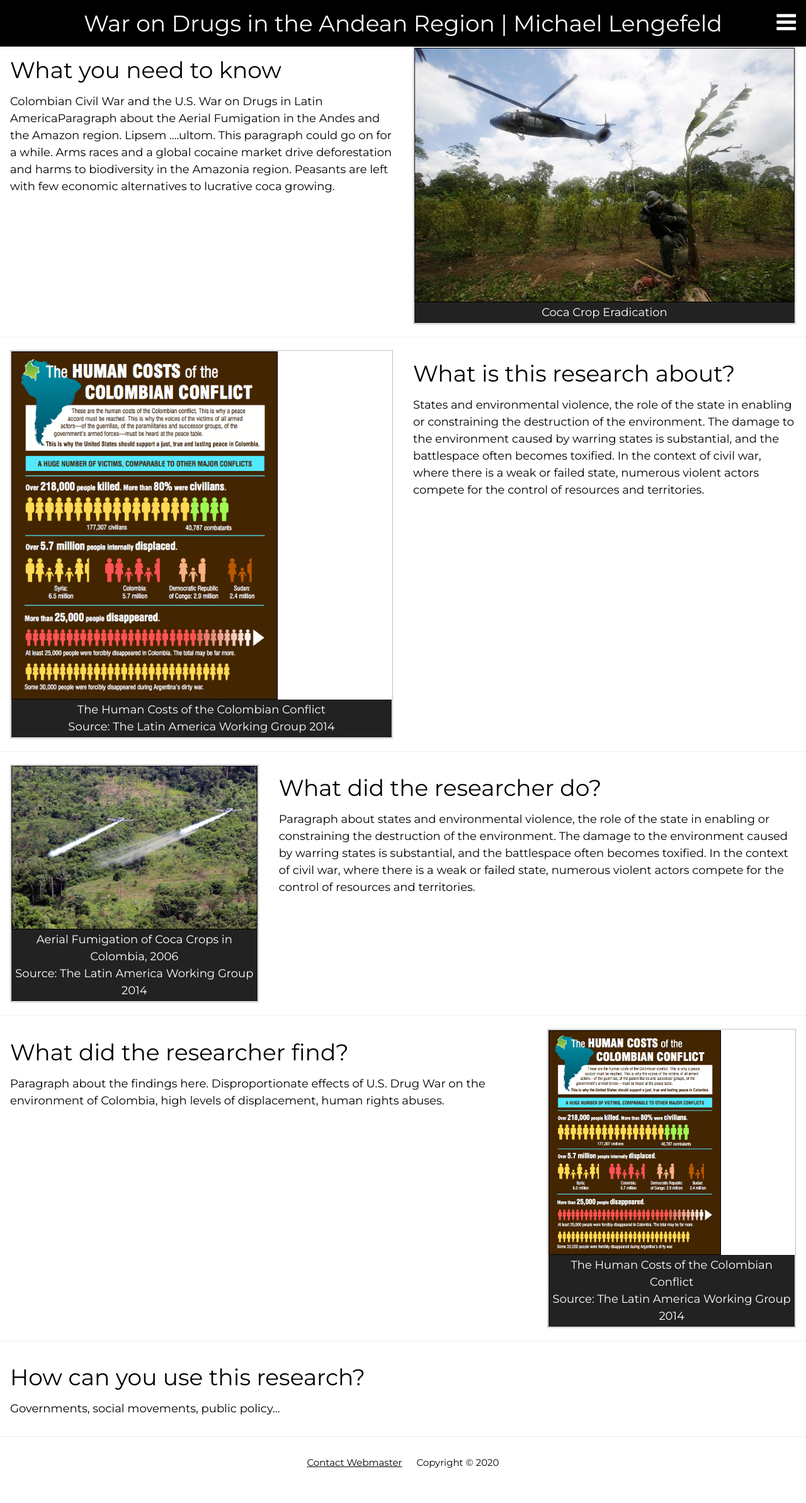
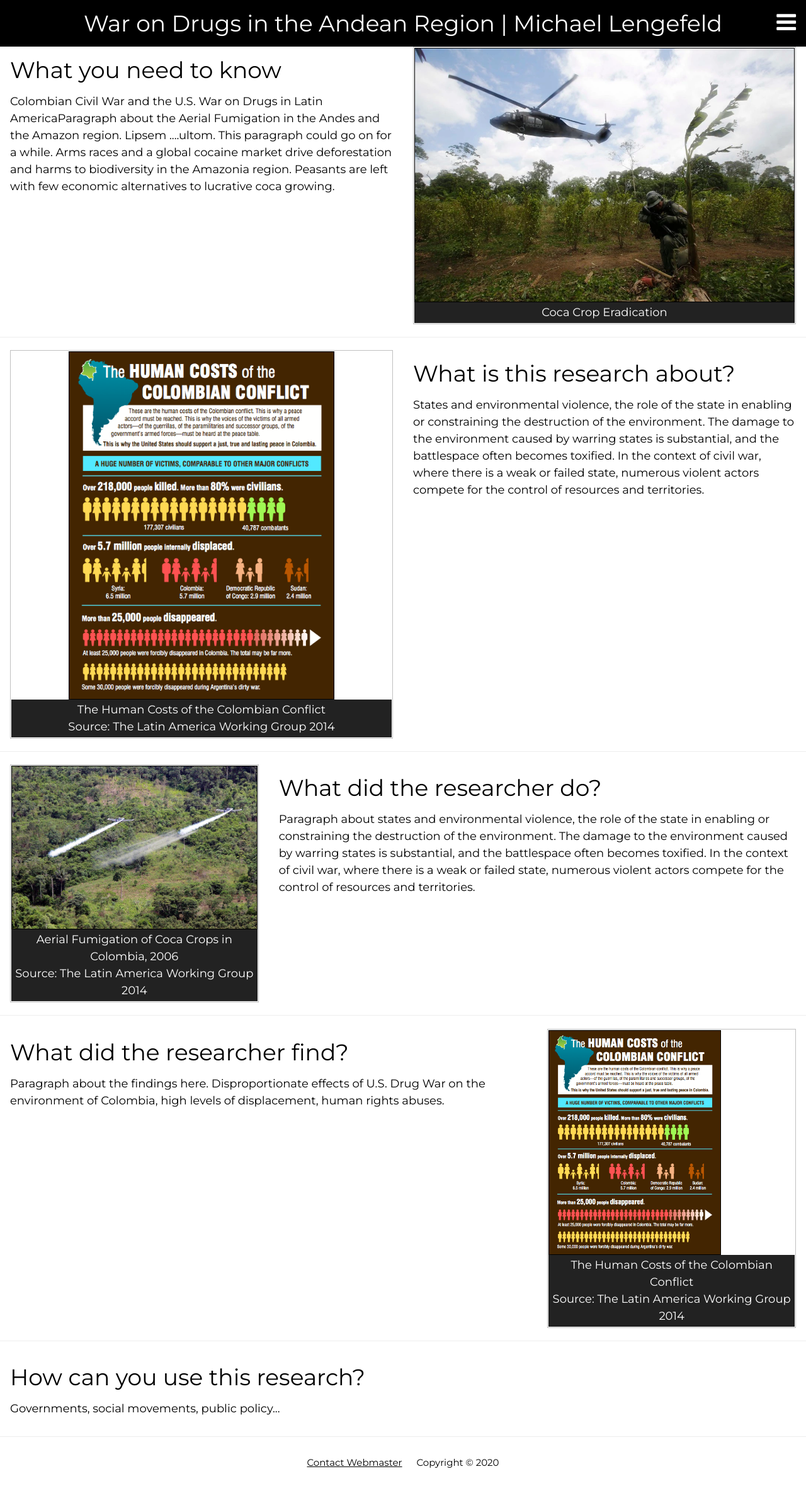
Before and after one commit to resilience1/resilience1.github.io, a Jekyll site: the page built from research/colombia.html, in a window 1280 px wide. Shown: the whole page at 63% size. Built offline with Jekyll 4.4.1, drawn with Linux system fonts in a browser that asks for light colours; nearby versions of some CDN libraries.

Commit message:
Update colombia.html

```diff
--- a/research/colombia.html
+++ b/research/colombia.html
@@ -54,6 +54,13 @@ title: War on Drugs | Michael Lengefeld
 	h2 {
 		font-size: large;
 	}
+
+	img.displayed {
+   	display: block;
+    	margin-left: auto;
+    	margin-right: auto;
+	}
+
 </style>
 </head>
 	<header class="w3-container w3-center w3-black" id="home">
@@ -81,7 +88,7 @@ title: War on Drugs | Michael Lengefeld
 	<div class="w3-row">
 		<div class="w3-half w3-container">
 			<figure class="item">
-			<img src="/img/Human_cost_colombia.jpg" alt="Human Cost of the Colombian Conflict"
+			<img class="displayed" src="/img/Human_cost_colombia.jpg" alt="Human Cost of the Colombian Conflict"
 			     style="width:70%; height: 50%; border:1px solid black; align:middle">
 				<figcaption class="caption">The Human Costs of the Colombian Conflict<br>
 					Source: The Latin America Working Group 2014
```
